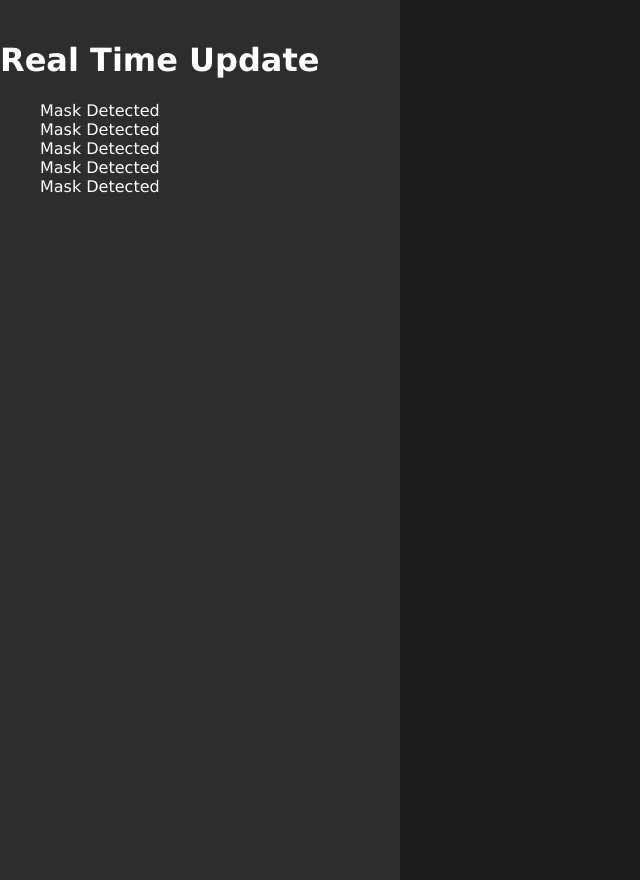
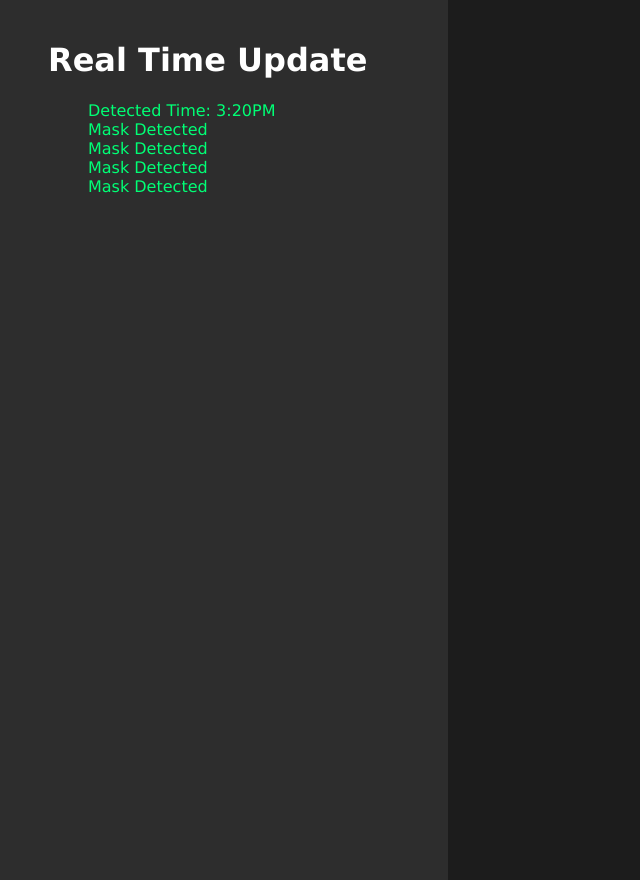
Before and after one commit to Awty-Hackclub/Mask-Detection, a Flask app: template app/templates/app.html in a window 1280 px wide. Shown: the whole page, without its empty margins (0-640 px from the left). Run offline with Flask 2, Linux system fonts and the light colour scheme; the template is opened without the code that fills it, so the values that code supplies are empty.

Commit message:
side nav styling

```diff
--- a/app/static/app.css
+++ b/app/static/app.css
@@ -14,7 +14,12 @@ body {
 .real-time-list {
     color: white;
     list-style: none;
-
+}
+.real-time-list li {
+    color: #00FF75;
+}
+.real-time-list li h1 {
+    font-size: 16px;
 }
 
 .side-nav {
@@ -34,4 +39,5 @@ body {
     overflow-x: hidden;
     /* Disable horizontal scroll */
     padding-top: 20px;
+    padding-left: 3rem;
 }
--- a/app/templates/app.html
+++ b/app/templates/app.html
@@ -12,7 +12,7 @@
     <div class="side-nav">
         <h1 class="real-time-update">Real Time Update</h1>
         <ul class="real-time-list">
-            <li class="list-items">Mask <span>Detected</span></li>
+            <li class="list-items"><span> Detected </span>Time: 3:20PM</li>
             <li class="list-items">Mask <span>Detected</span></li>
             <li class="list-items">Mask <span>Detected</span></li>
             <li class="list-items">Mask <span>Detected</span></li>
```
